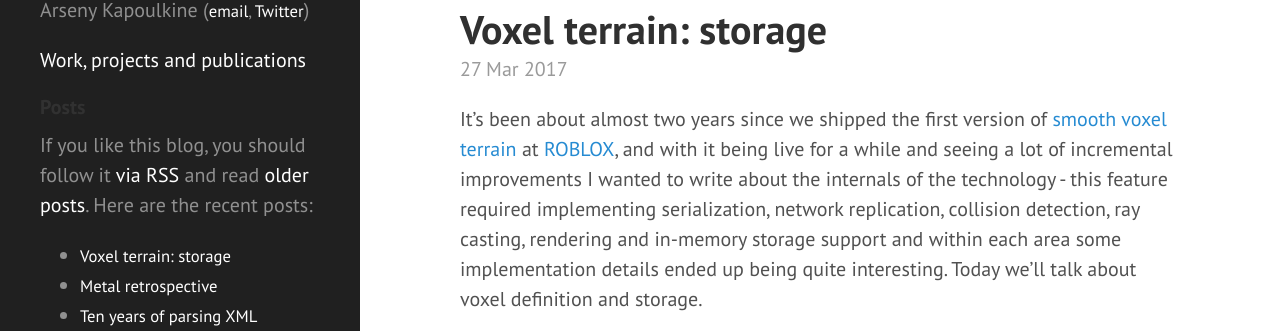
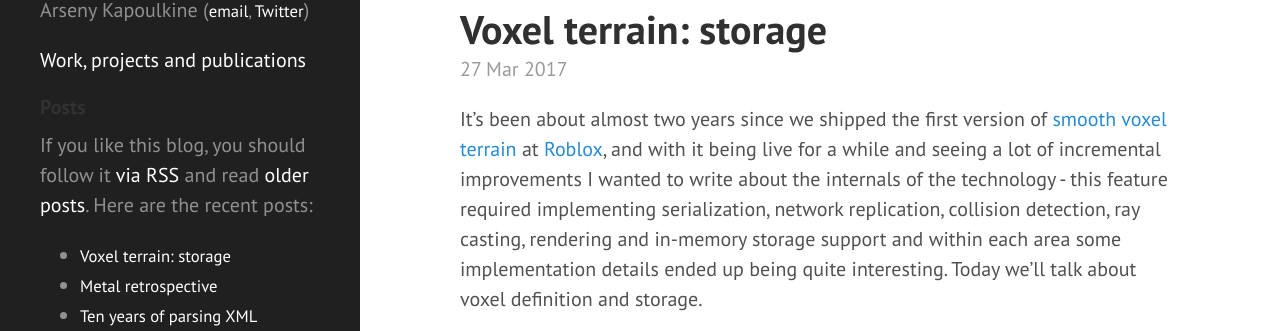
Before and after one commit to zeux/zeux.github.io, a Jekyll site: the page built from _posts/2017-03-27-voxel-terrain-storage.md, in a window 1280 px wide and 900 px high. Shown: the part 138-469 px from the top of the window. Built offline with Jekyll 4.4.1, drawn with Linux system fonts in a browser that asks for light colours; comment, search, counter and statistics services are not loaded.

```diff
--- a/_posts/2017-03-27-voxel-terrain-storage.md
+++ b/_posts/2017-03-27-voxel-terrain-storage.md
@@ -4,7 +4,7 @@ title: "Voxel terrain: storage"
 excerpt_separator: <!--more-->
 ---
 
-It's been about almost two years since we shipped the first version of [smooth voxel terrain](https://blog.roblox.com/2015/06/create-all-new-worlds-with-smooth-terrain/) at [ROBLOX](https://www.roblox.com/), and with it being live for a while and seeing a lot of incremental improvements I wanted to write about the internals of the technology - this feature required implementing serialization, network replication, collision detection, ray casting, rendering and in-memory storage support and within each area some implementation details ended up being quite interesting. Today we'll talk about voxel definition and storage.
+It's been about almost two years since we shipped the first version of [smooth voxel terrain](https://blog.roblox.com/2015/06/create-all-new-worlds-with-smooth-terrain/) at [Roblox](https://www.roblox.com/), and with it being live for a while and seeing a lot of incremental improvements I wanted to write about the internals of the technology - this feature required implementing serialization, network replication, collision detection, ray casting, rendering and in-memory storage support and within each area some implementation details ended up being quite interesting. Today we'll talk about voxel definition and storage.
 
 <!--more-->
 
```
